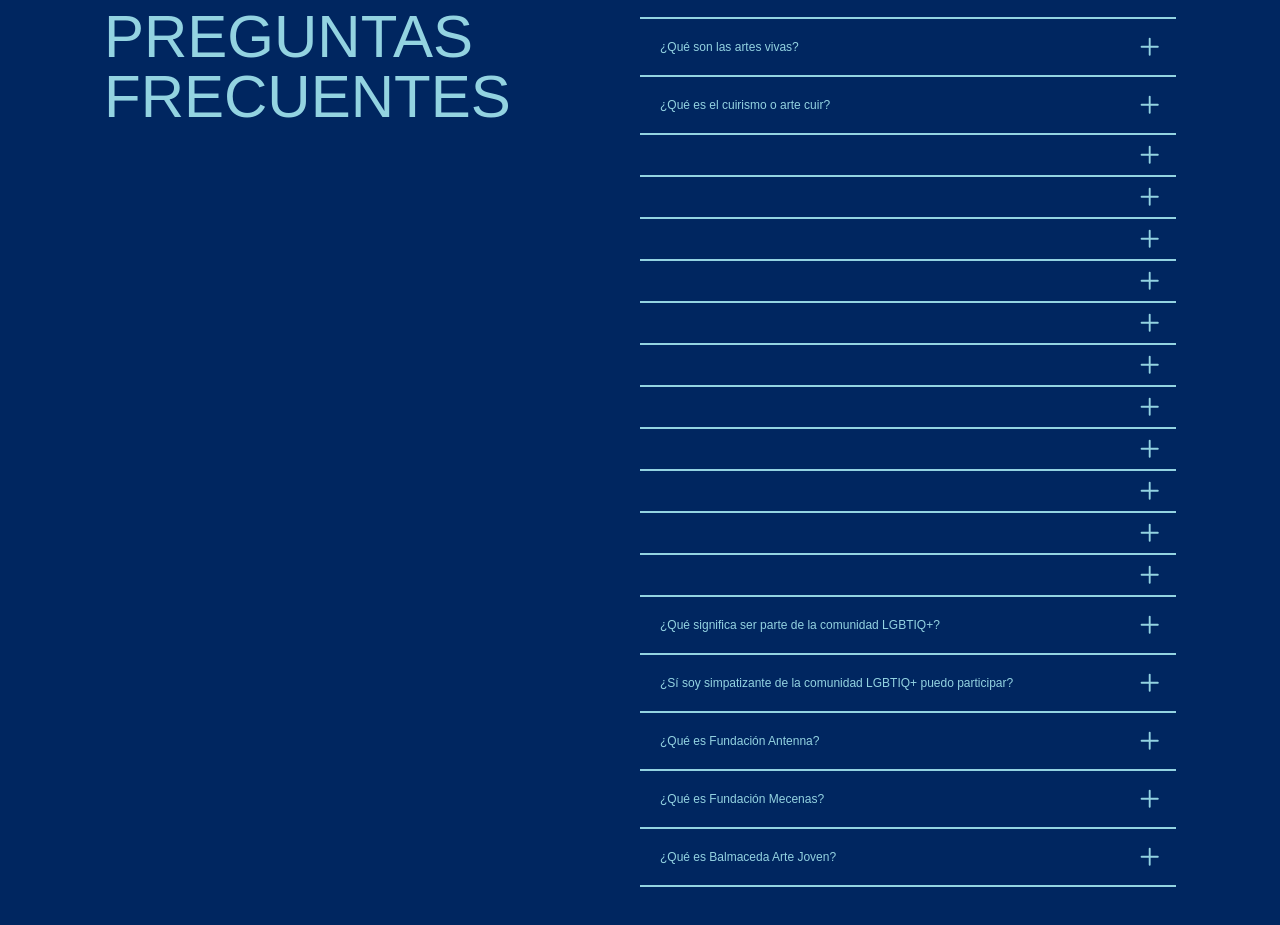
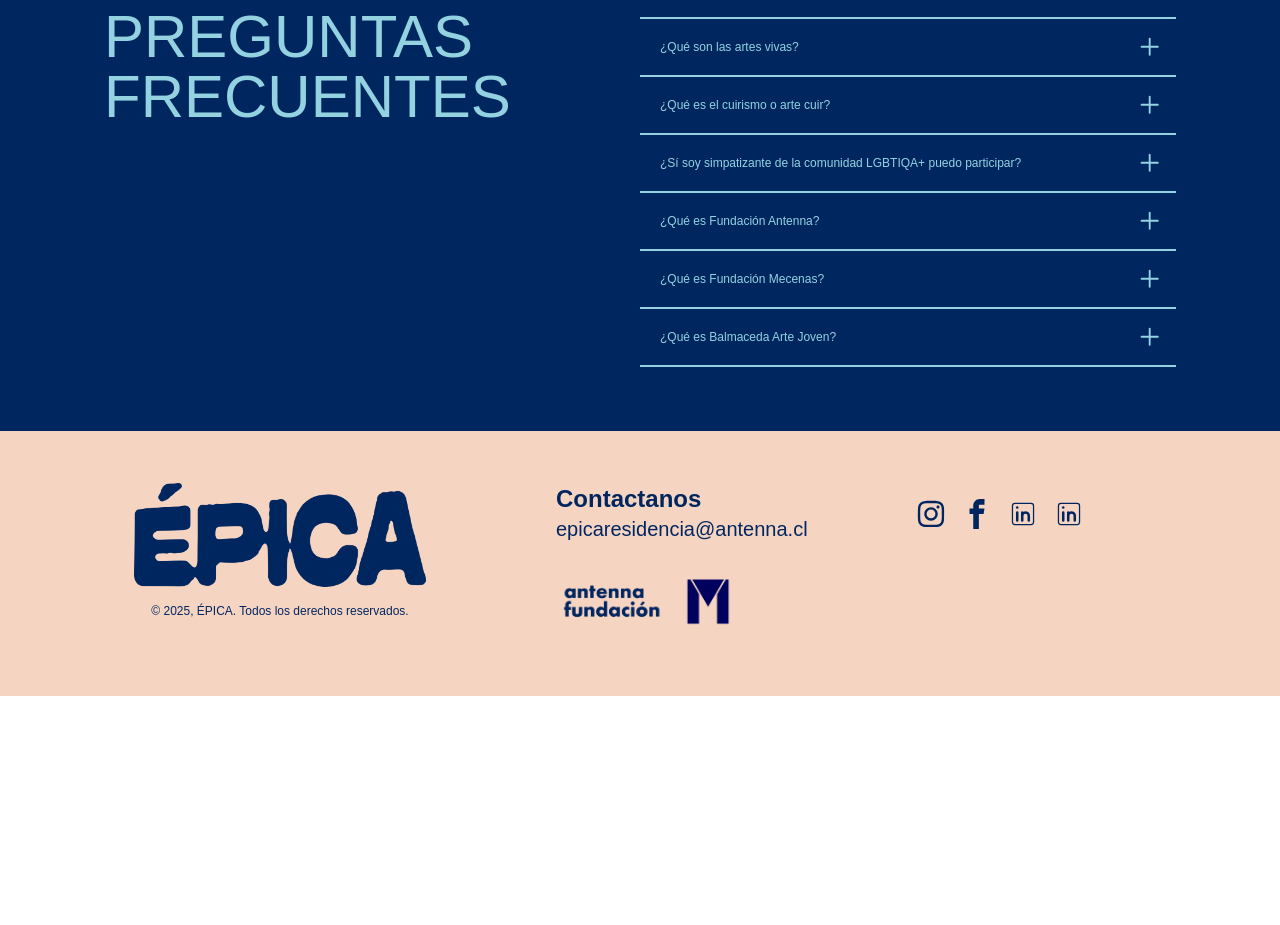
Before and after one commit to andystefano/web_epica, a Next.js app: page / in a window 1280 px wide. Shown: the part 1740-2665 px from the top of the page. After the commit the page ends 2436 px from the top, so only its background shows below. Built offline with nearby package versions, Linux system fonts and the light colour scheme; a web font is replaced by a local one.

Commit message:
update faq

```diff
--- a/src/app/sections/components/Faq.js
+++ b/src/app/sections/components/Faq.js
@@ -15,27 +15,11 @@ export default function Faq() {
           }}
         >
           <AcordeonTab titulo={'¿Qué son las artes vivas?'} contenido={'Entendemos por artes vivas las prácticas artísticas que investigan desde el cuerpo y exploran cruces e hibridaciones con diversas disciplinas, como la música, las artes plásticas, la arquitectura y la escritura, entre muchas otras, ofreciendo un espacio abierto para la experimentación y la interacción con otros en tiempo real.'} />
-
-          <AcordeonTab titulo={'¿Qué es el cuirismo o arte cuir?'} contenido={''} />
-          <AcordeonTab titulo={''} contenido={''} />
-          <AcordeonTab titulo={''} contenido={''} />
-          <AcordeonTab titulo={''} contenido={''} />
-          <AcordeonTab titulo={''} contenido={''} />
-          <AcordeonTab titulo={''} contenido={''} />
-          <AcordeonTab titulo={''} contenido={''} />
-          <AcordeonTab titulo={''} contenido={''} />
-          <AcordeonTab titulo={''} contenido={''} />
-          <AcordeonTab titulo={''} contenido={''} />
-          <AcordeonTab titulo={''} contenido={''} />
-          <AcordeonTab titulo={''} contenido={''} />
-
-
-
-          <AcordeonTab titulo={' ¿Qué significa ser parte de la comunidad LGBTIQ+?'} contenido={'No, solamente se puede postular una obra por cada artista o postulante.'} />
-          <AcordeonTab titulo={'¿Sí soy simpatizante de la comunidad LGBTIQ+ puedo participar?'} contenido={'Si, las participantes de las convocatorias anteriores pueden postular, a excepción de las ganadoras de las versiones anteriores.'} />
-          <AcordeonTab titulo={'¿Qué es Fundación Antenna?'} contenido={'No, el premio no es de adquisición.'} />
-          <AcordeonTab titulo={'¿Qué es Fundación Mecenas?'} contenido={'Jurado ciego significa que, al momento de deliberar, los jurados no saben a qué artista pertenece cada obra, solo tienen acceso a la información visual enviada de la obra postulada, misma metodología aplica para el voto del público.<br/>Para lo anterior, es importante también que en la fotografía de la obra postulada no aparezca el rostro de la postulante, con el fin de no revelar su identidad. '} />
-          <AcordeonTab titulo={'¿Qué es Balmaceda Arte Joven?'} contenido={'La convocatoria está abierta a todas las disciplinas de las artes plásticas, por ello la postulación es mediante el envío de fotografías que den cuenta de la obra postulada o un link para poder verla online.<br/><br/>Esto incluye, pero no está limitado a las siguientes técnicas: pintura, escultura, fotografía, arte textil, instalación, video arte, cerámica, dibujo.'} />
+          <AcordeonTab titulo={'¿Qué es el cuirismo o arte cuir?'} contenido={'El “cuirismo” o “arte cuir”, según la Fundación Mecenas, es una corriente artística interdisciplinaria que explora la fluidez de género, sexualidad y corporalidad. A través de diversas prácticas artísticas—visuales, performativas, literarias y sonoras—cuestiona las normas establecidas y visibiliza identidades marginadas.'} />
+          <AcordeonTab titulo={'¿Sí soy simpatizante de la comunidad LGBTIQA+ puedo participar?'} contenido={'No. Residencia Épica está pensada para personas y colectivos que forman parte de la comunidad LGBTIQA+ y cuir.'} />
+          <AcordeonTab titulo={'¿Qué es Fundación Antenna?'} contenido={'Antenna es una fundación que se dedica a acercar el arte y la cultura a las personas, contribuyendo al desarrollo cultural del país. Buscamos generar  proyectos con impacto social, que beneficien a diversos grupos y territorios, vinculando a diversos agentes tales como artistas, instituciones, mundo público y privado, para enriquecer y aportar al ecosistema cultural.'} />
+          <AcordeonTab titulo={'¿Qué es Fundación Mecenas? '} contenido={'Fundación Mecenas es una organización sin fines de lucro dedicada a impulsar artivismo cuir como una herramienta de empoderamiento colectivo y transformación cultural, promoviendo la resiliencia y el bienestar biopsicosocial de la comunidad LGBTIQA+. En respuesta a la discriminación estructural y la precarización del arte en Chile, la fundación articula redes solidarias y diálogos intersectoriales para fortalecer la autonomía de artistas cuir y garantizar espacios seguros e inclusivos. A través de su enfoque transdisciplinario e intersectorial, promueve la convergencia creativa, la resistencia y la excelencia técnica, reivindicando estéticas, corporalidades y narrativas marginadas. Su modelo de colaboración integra múltiples formas de vinculación con artistas, investigadores, activistas e inversores, fomentando una comunidad vibrante y sostenible.'} />
+          <AcordeonTab titulo={'¿Qué es Balmaceda Arte Joven?'} contenido={'Balmaceda Arte Joven (BAJ) es una corporación cultural sin fines de lucro que promueve la libertad creativa, el pensamiento crítico, la autorreflexión y el sentido de comunidad a través de una educación artística innovadora y de calidad para los y las jóvenes del país.'} />
         </div>
   );
 }
```
